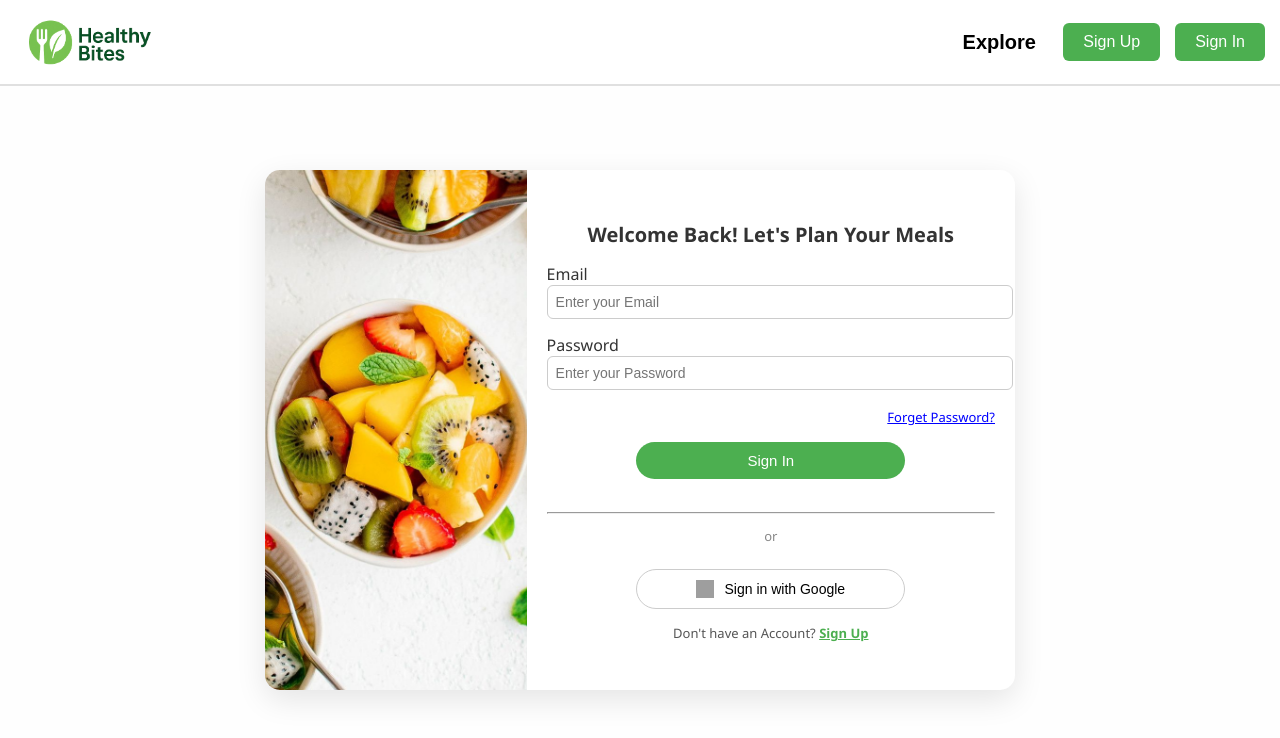
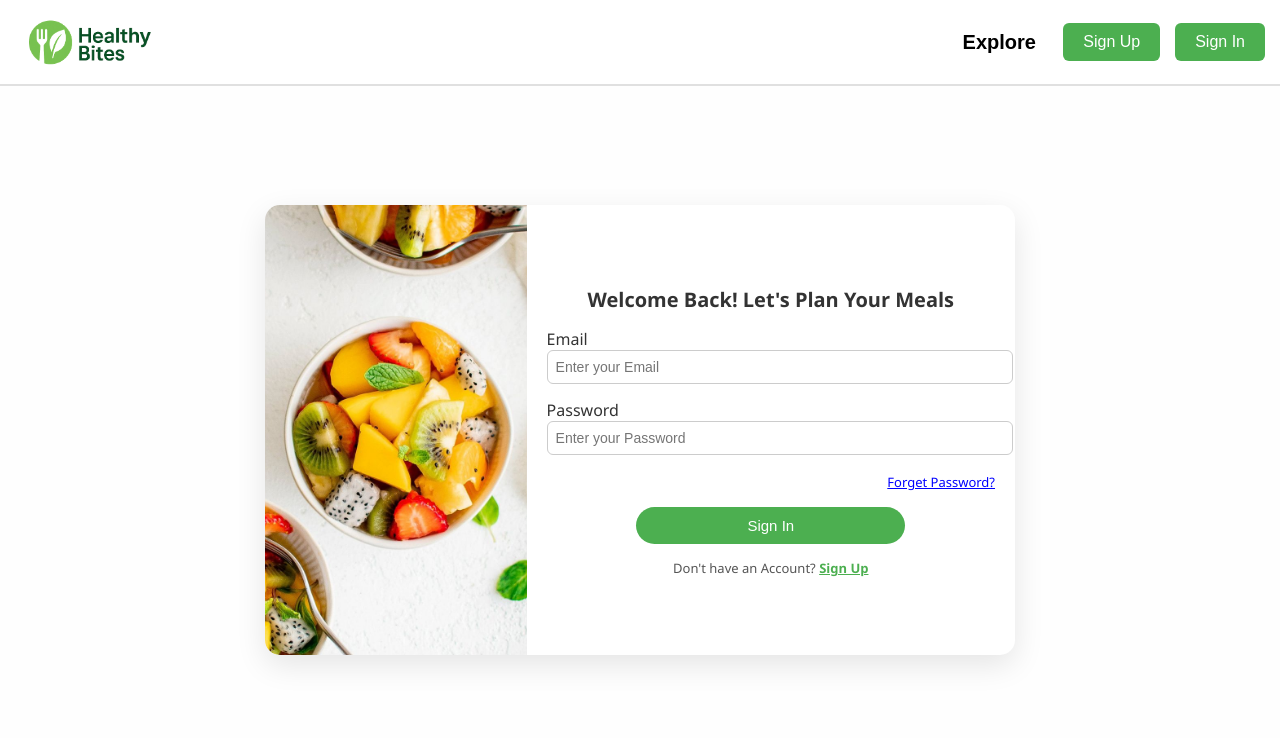
Before and after one commit to prachirathore9736/HealthyBitesFrontend, a React (Create React App) app: page /sign-in in a window 1280 px wide. Shown: the top 738 px of the page. Built offline with nearby package versions, Linux system fonts and the light colour scheme; grey boxes are pictures that could not be loaded.

Commit message:
updated frontend : removed firebase and updated config

```diff
--- a/src/components/SignIn.js
+++ b/src/components/SignIn.js
@@ -13,56 +13,56 @@ function SignIn() {
   const [password, setPassword] = useState("");
   const [error, setError] = useState("");
 
-  const handleGoogleLogin = async () => {
-    setError("");
-    try {
-      const provider = new GoogleAuthProvider();
-      const result = await signInWithPopup(auth, provider);
-      const user = result.user;
-      const idToken = await user.getIdToken();
+  // const handleGoogleLogin = async () => {
+  //   setError("");
+  //   try {
+  //     const provider = new GoogleAuthProvider();
+  //     const result = await signInWithPopup(auth, provider);
+  //     const user = result.user;
+  //     const idToken = await user.getIdToken();
 
-      const response = await fetch("http://localhost:3000/user/google-login", {
-        method: "POST",
-        headers: { "Content-Type": "application/json" },
-        credentials: "include",
-        body: JSON.stringify({ token: idToken })
-      });
+  //     const response = await fetch("http://localhost:3000/user/google-login", {
+  //       method: "POST",
+  //       headers: { "Content-Type": "application/json" },
+  //       credentials: "include",
+  //       body: JSON.stringify({ token: idToken })
+  //     });
 
-      const data = await response.json();
+  //     const data = await response.json();
 
-      if (response.ok) {
-        sessionStorage.setItem("current-user", JSON.stringify({
-          email: data.user.email,
-          username: data.user.username,
-          role: data.user.role
-        }));
-        localStorage.setItem("token", data.token);
+  //     if (response.ok) {
+  //       sessionStorage.setItem("current-user", JSON.stringify({
+  //         email: data.user.email,
+  //         username: data.user.username,
+  //         role: data.user.role
+  //       }));
+  //       localStorage.setItem("token", data.token);
 
-        if (data.user.role === "admin") {
-          navigate("/admin-dashboard");
-        } else if (data.user.role === "user") {
-          if (data.firstTime) {
-            navigate("/welcome");
-          } else if (data.profileComplete) {
-            navigate("/dashboard");
-          } else {
-            navigate("/profile-setup", {
-              state: { email: data.user.email, token: data.token }
-            });
-          }
-        } else {
-          setError("Unknown role detected.");
-        }
+  //       if (data.user.role === "admin") {
+  //         navigate("/admin-dashboard");
+  //       } else if (data.user.role === "user") {
+  //         if (data.firstTime) {
+  //           navigate("/welcome");
+  //         } else if (data.profileComplete) {
+  //           navigate("/dashboard");
+  //         } else {
+  //           navigate("/profile-setup", {
+  //             state: { email: data.user.email, token: data.token }
+  //           });
+  //         }
+  //       } else {
+  //         setError("Unknown role detected.");
+  //       }
 
-      } else {
-        setError(data.error || "Google login failed.");
-      }
+  //     } else {
+  //       setError(data.error || "Google login failed.");
+  //     }
 
-    } catch (error) {
-      console.error("Google login error:", error);
-      setError("Google login failed. Please try again.");
-    }
-  };
+  //   } catch (error) {
+  //     console.error("Google login error:", error);
+  //     setError("Google login failed. Please try again.");
+  //   }
+  // };
 
 
 
@@ -135,7 +135,7 @@ function SignIn() {
           display: 'flex',
           maxWidth: '750px',
           width: '100%',
-          height: '520px',
+          height: '450px',
           boxShadow: '0 10px 30px rgba(0,0,0,0.1)',
           borderRadius: '15px',
           overflow: 'hidden',
@@ -250,7 +250,7 @@ function SignIn() {
                 Sign In
               </button>
 
-              <div style={{ margin: '8px 0', textAlign: 'center' }}>
+              {/*<div style={{ margin: '8px 0', textAlign: 'center' }}>
                 <hr style={{ margin: '10px 0' }} />
                 <span style={{ fontSize: '13px', color: '#888' }}>or</span>
               </div>
@@ -279,7 +279,7 @@ function SignIn() {
                   style={{ width: '18px', height: '18px' }}
                 />
                 Sign in with Google
-              </button>
+              </button>*/}
             </form>
 
             <p style={{
```
